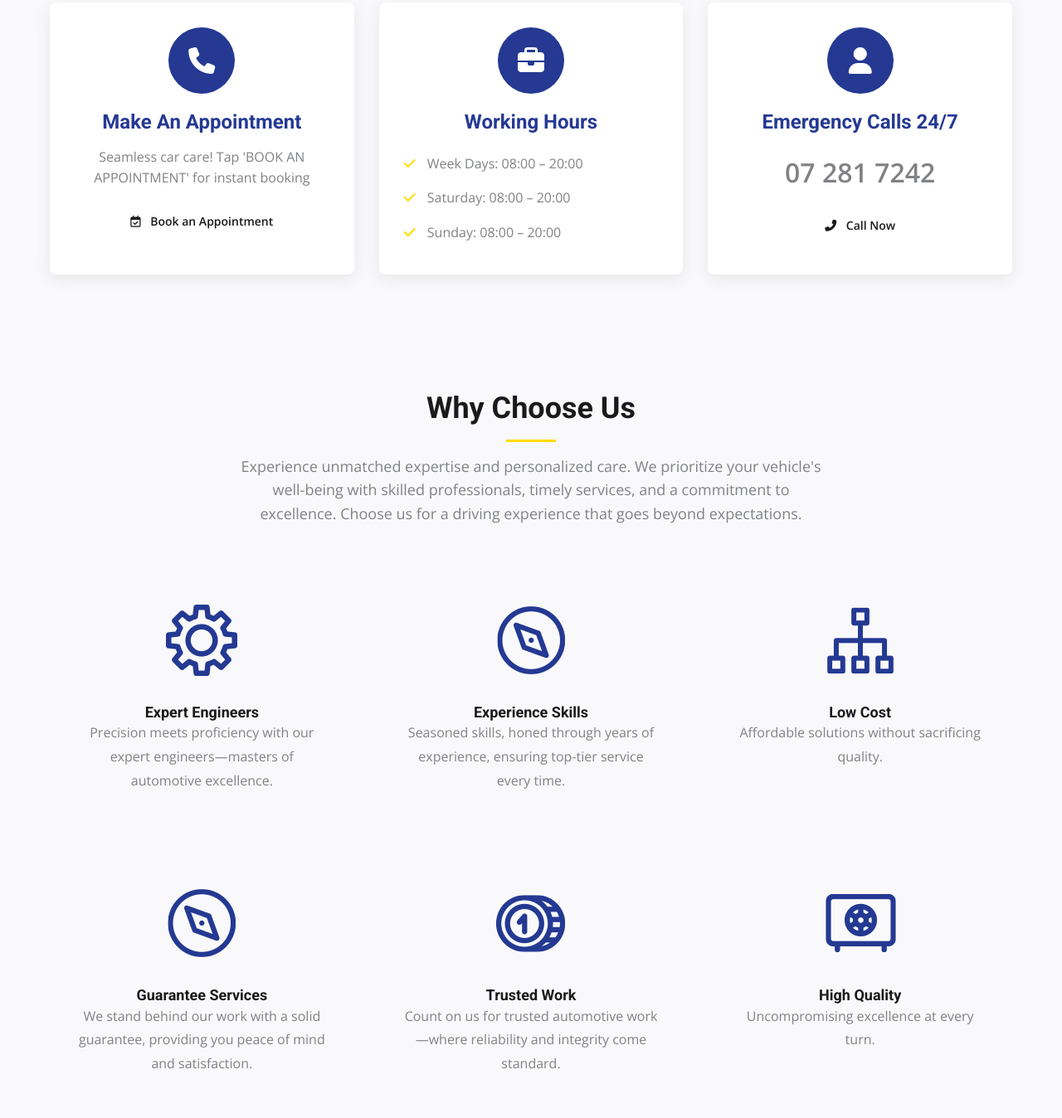
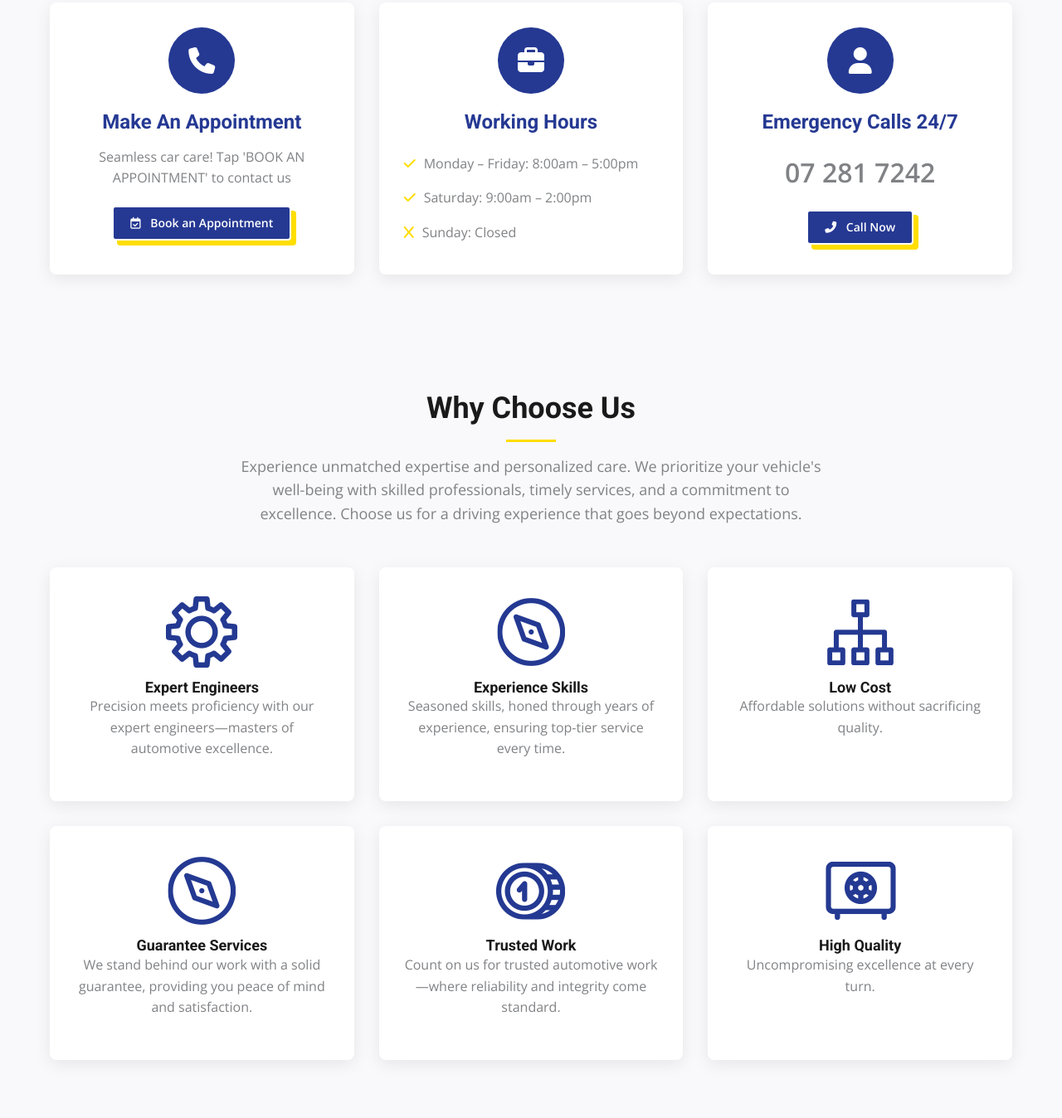
Before and after one commit to AnjanaKulasinghe/nadeemotors, a plain HTML site: page about.html in a window 1280 px wide. Shown: the part 692-2040 px from the top of the page at 83% size. Drawn offline with nearby package versions, Linux system fonts and the light colour scheme.

Commit message:
Add files via upload

```diff
--- a/about.html
+++ b/about.html
@@ -73,7 +73,7 @@
                         <i class="fas fa-phone"></i>
                     </div>
                     <h3>Make An Appointment</h3>
-                    <p>Seamless car care! Tap 'BOOK AN APPOINTMENT' for instant booking</p>
+                    <p>Seamless car care! Tap 'BOOK AN APPOINTMENT' to contact us</p>
                     <a href="contact.html" class="btn btn-small">
                         <i class="far fa-calendar-check"></i> Book an Appointment
                     </a>
@@ -85,9 +85,9 @@
                     </div>
                     <h3>Working Hours</h3>
                     <ul class="hours-list">
-                        <li><i class="fas fa-check"></i> Week Days: 08:00 – 20:00</li>
-                        <li><i class="fas fa-check"></i> Saturday: 08:00 – 20:00</li>
-                        <li><i class="fas fa-check"></i> Sunday: 08:00 – 20:00</li>
+                        <li><i class="fas fa-check"></i>Monday – Friday: 8:00am – 5:00pm</li>
+                        <li><i class="fas fa-check"></i>Saturday: 9:00am – 2:00pm</li>
+                        <li><i class="fas fa-x"></i>Sunday: Closed</li>
                     </ul>
                 </div>
 
@@ -117,38 +117,38 @@
             </div>
 
             <div class="services-grid" style="margin-top: 50px;">
-                <div class="service-card">
+                <div class="action-card">
                     <img src="images/setting-icon.png" alt="Expert Engineers" width="96" height="96">
                     <h5>Expert Engineers</h5>
                     <p>Precision meets proficiency with our expert engineers—masters of automotive excellence.</p>
                 </div>
 
-                <div class="service-card">
+                <div class="action-card">
                     <img src="images/rotor.png" alt="Experience Skills" width="96" height="96">
                     <h5>Experience Skills</h5>
                     <p>Seasoned skills, honed through years of experience, ensuring top-tier service every time.</p>
                 </div>
 
-                <div class="service-card">
+                <div class="action-card">
                     <img src="images/shocks.png" alt="Low Cost" width="96" height="96">
                     <h5>Low Cost</h5>
                     <p>Affordable solutions without sacrificing quality.</p>
                 </div>
 
-                <div class="service-card">
+                <div class="action-card">
                     <img src="images/rotor.png" alt="Guarantee Services" width="96" height="96">
                     <h5>Guarantee Services</h5>
                     <p>We stand behind our work with a solid guarantee, providing you peace of mind and satisfaction.
                     </p>
                 </div>
 
-                <div class="service-card">
+                <div class="action-card">
                     <img src="images/tyre-service.png" alt="Trusted Work" width="96" height="96">
                     <h5>Trusted Work</h5>
                     <p>Count on us for trusted automotive work—where reliability and integrity come standard.</p>
                 </div>
 
-                <div class="service-card">
+                <div class="action-card">
                     <img src="images/ac-repairs.png" alt="High Quality" width="96" height="96">
                     <h5>High Quality</h5>
                     <p>Uncompromising excellence at every turn.</p>
--- a/assets/css/style.css
+++ b/assets/css/style.css
@@ -91,24 +91,45 @@ h6 {
 .btn-primary {
     background-color: var(--primary-color);
     color: #fff;
+    box-shadow: 6px 6px 0px 0px #FFDE00;
+    border: white solid 2px;
 }
 
 .btn-primary:hover {
-    background-color: #1e2d75;
+    background-color: white;
+    color: var(--primary-color);
+    border: var(--primary-color) solid 2px;
 }
 
 .btn-secondary {
     background-color: var(--secondary-color);
     color: var(--text-dark);
+    box-shadow: 6px 6px 0px 0px var(--primary-color);
 }
 
 .btn-secondary:hover {
-    background-color: #e6c700;
+    background-color: white;
+    color: var(--primary-color);
+    border: var(--secondary-color) solid 2px;
 }
 
 .btn-small {
     padding: 8px 20px;
     font-size: 14px;
+    background-color: var(--primary-color);
+    color: #fff;
+    box-shadow: 6px 6px 0px 0px #FFDE00;
+    border: white solid 2px;
+}
+
+
+
+.btn-small:hover {
+    padding: 8px 20px;
+    font-size: 14px;
+    background-color: white;
+    color: var(--primary-color);
+    border: var(--primary-color) solid 2px;
 }
 
 .btn-text {
```
Also changed, not shown: contact.html (+4 -4 lines), index.html (+6 -2 lines).
